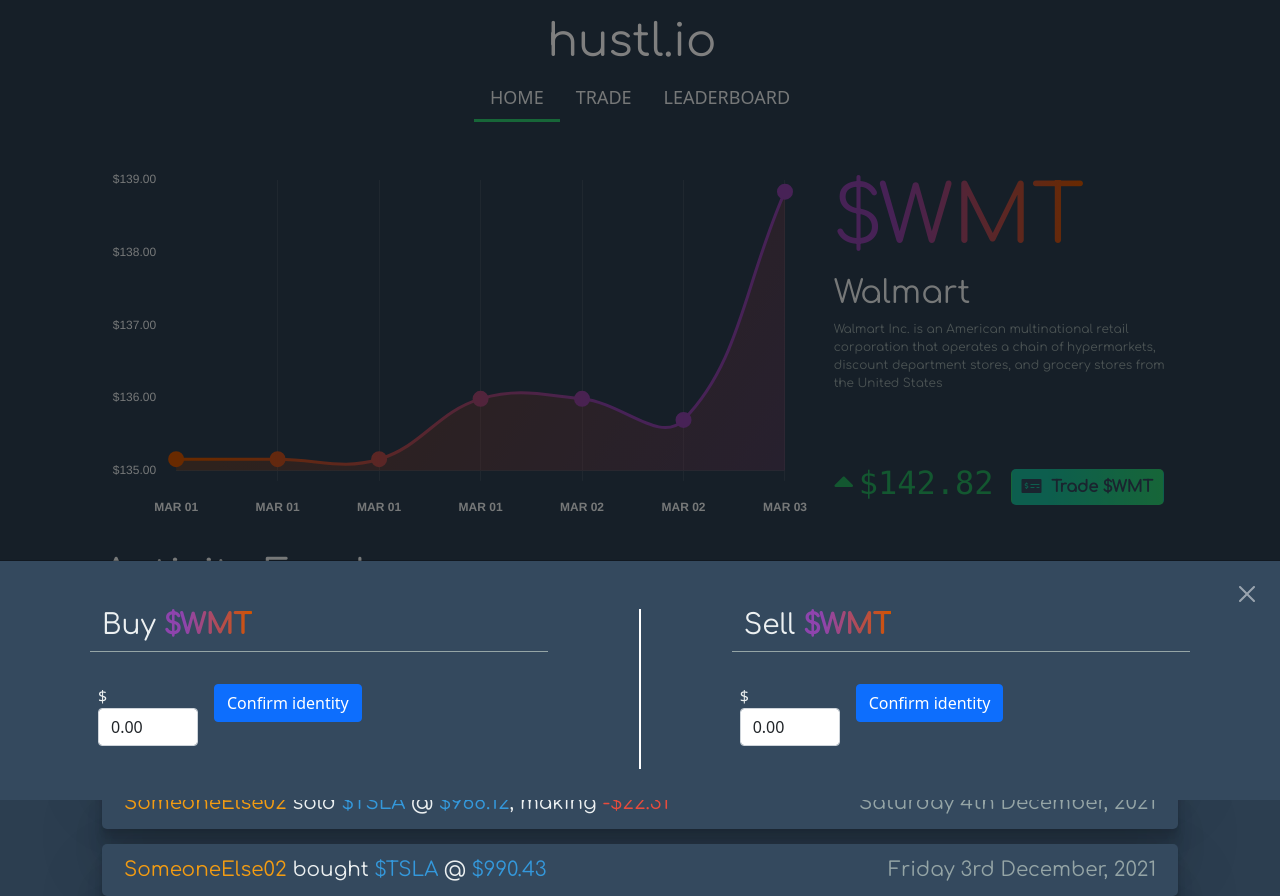
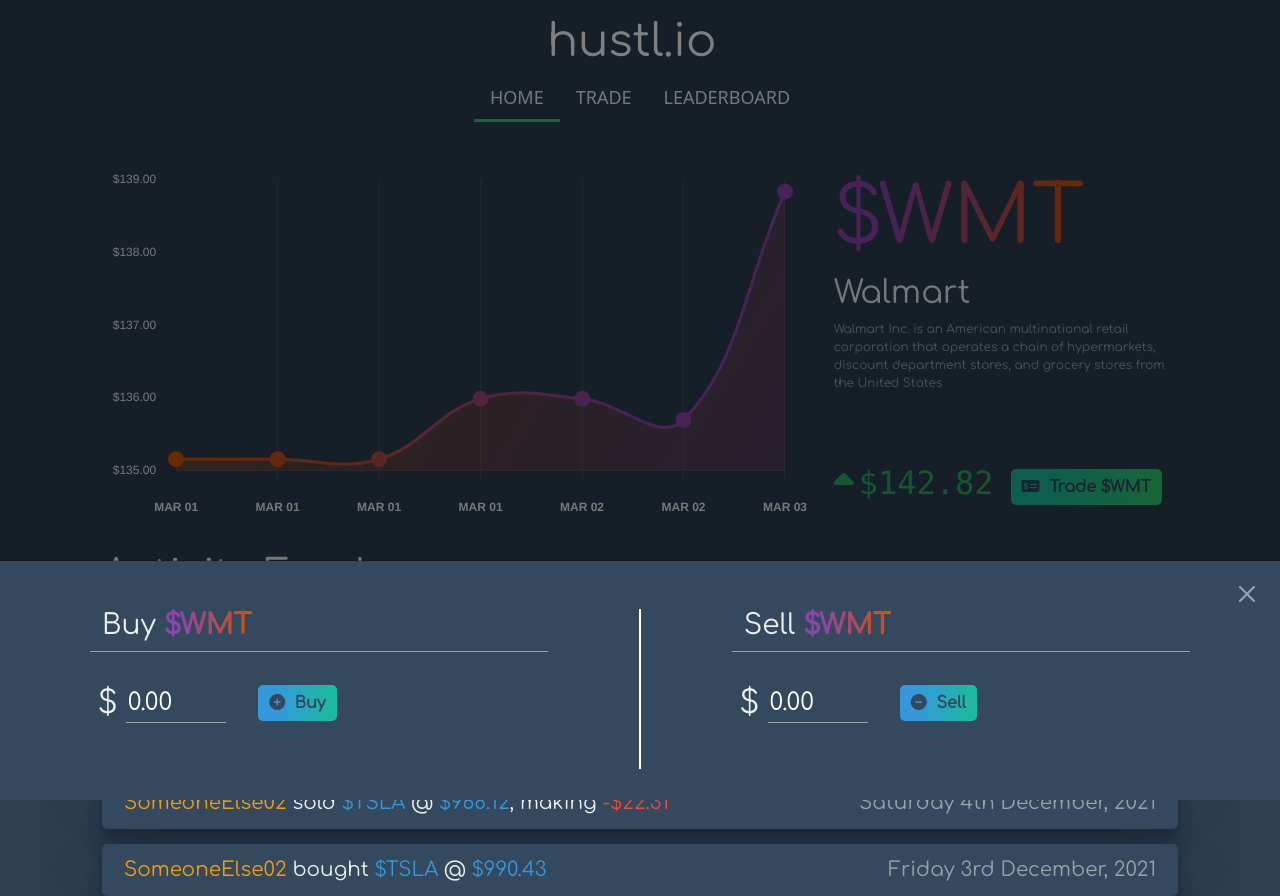
Before and after one commit to Manc-Y15/hustl.io, a Django app: a page that uses src/templates/base/base_layout.html in a window 1280 px wide, after a click that opens the changed part. Run offline with Django 4.2, Linux system fonts and the light colour scheme; data comes from the database, SQL or seed files in the repository; some libraries are stand-ins or nearby versions.

Commit message:
complete buy and sell form designs

```diff
--- a/src/assets/css/chart_page.css
+++ b/src/assets/css/chart_page.css
@@ -25,26 +25,13 @@ body {
     padding: 5px;
     padding-left: 10px;
     padding-right: 10px;
-    color: #34495e;
+    color: var(--asphalt);
     transition: 0.2s ease-in;
     min-width: 50px;
     font-family: 'Comfortaa';
     font-weight: 700;
 }
 
-.crypto-button {
-    border-radius: 5px;
-    background: linear-gradient( 90deg, rgba(250, 0, 0, 1) 50%, rgb(250 104 0) 100%);
-    border: 1px solid transparent;
-    padding: 5px;
-    padding-left: 10px;
-    padding-right: 10px;
-    transition: 0.2s ease-in;
-    min-width: 50px;
-    font-family: 'Comfortaa';
-    font-weight: 700;
-    border-left: none !important;
-}
 
 .stock-button:hover {
     background: transparent;
@@ -86,3 +73,59 @@ body {
 
     }
 }
+
+.buy-amount-input {
+    background: none !important;
+    border-top: none !important;
+    border-right: none !important;
+    border-left: none !important;
+    border-bottom: 1px solid var(--concrete);
+    border-radius: 0%;
+    font-family: 'Comfortaa';
+    font-size: 1.5rem;
+    color: white;
+    transition: .2s ease-in-out;
+
+}
+
+.buy-amount-input:focus, .buy-amount-input:active {
+    outline: none !important;
+    border-bottom: 1px solid var(--river);
+    transition: .2s ease-in-out;
+}
+
+.trade-form-btn {
+    border-radius: 5px;
+    border: 1px solid transparent;
+    margin: 1px;
+    padding: 5px;
+    padding-left: 10px;
+    padding-right: 10px;
+    color: var(--asphalt);
+    transition: 0.2s ease-in;
+    min-width: 50px;
+    font-family: 'Comfortaa';
+    font-weight: 700;
+    background: linear-gradient(90deg, var(--river) 23%, var(--turquoise) 100%);
+    background-origin: border-box;
+
+}
+
+.trade-form-btn:hover {
+    background: transparent !important;
+    transition: 0.2s ease-in;
+    border: 1px solid var(--river);
+    color: var(--river);
+}
+
+/* remove ugly arrows in number input box */
+input::-webkit-outer-spin-button,
+input::-webkit-inner-spin-button {
+  -webkit-appearance: none;
+  margin: 0;
+}
+
+/* mozilla version of above */
+input[type=number] {
+  -moz-appearance: textfield;
+}
--- a/src/templates/base/base_layout.html
+++ b/src/templates/base/base_layout.html
@@ -9,7 +9,7 @@
     <link href="https://cdn.jsdelivr.net/npm/bootstrap@5.1.3/dist/css/bootstrap.min.css" rel="stylesheet" integrity="sha384-1BmE4kWBq78iYhFldvKuhfTAU6auU8tT94WrHftjDbrCEXSU1oBoqyl2QvZ6jIW3" crossorigin="anonymous">
     <script src="https://cdn.jsdelivr.net/npm/bootstrap@5.1.3/dist/js/bootstrap.bundle.min.js" integrity="sha384-ka7Sk0Gln4gmtz2MlQnikT1wXgYsOg+OMhuP+IlRH9sENBO0LRn5q+8nbTov4+1p" crossorigin="anonymous"></script>
     <script src="https://cdnjs.cloudflare.com/ajax/libs/Chart.js/2.4.0/Chart.min.js"></script>
-    <link rel="stylesheet" href="{% static 'fonts/fontawesome-all.min.css' %}">
+    <link rel="stylesheet" href="https://cdnjs.cloudflare.com/ajax/libs/font-awesome/6.0.0/css/all.min.css">
     <link rel="stylesheet" href="https://fonts.googleapis.com/css?family=Comfortaa">
     <link rel="stylesheet" href="https://fonts.googleapis.com/css?family=Lora">
     <link rel="stylesheet" href="{% static 'css/nav.css' %}">
@@ -21,7 +21,6 @@
 <body style="background-color:#2c3e50;">
     <!-- Top Navigation Bar -->
     <nav class="navbar navbar-expand-lg justify-content-center navbar-dark">
-
         <div>
             <div class="container justify-content-center">
                 <div class="row">
--- a/src/templates/trading/stock_listing.html
+++ b/src/templates/trading/stock_listing.html
@@ -22,20 +22,25 @@
                     <div class="row">
                         <form action="/trading/{{ stock.ticket }}" method="POST" class="row g-3">
                             {% csrf_token %}
+                            <input type="hidden" name="transaction" value="buy">
+
                             <div class="col-auto">
-                                <div class="col-sm-auto">
-                                    $
-                                </div>
-                                <div class="col-sm-auto">
-                                    <input type="hidden" name="transaction" value="buy">
-                                    <label for="amount" class="visually-hidden">Amount</label>
-                                    <input type="number" style="width:100px;" class="form-control buy-amount-input"
+                                <div class="row">
+                                    <div class="col-2">
+                                        <h2>$</h2>
+                                    </div>
+                                    <div class="col-10">
+                                        <input aria-label="buy-amount-input" type="number" style="width:100px;" class="buy-amount-input"
                                         id="amountToBuy" name="amount" min="0.00" max="{{ user.portfolio.balance }}"
                                         value="0.00">
+                                    </div>
                                 </div>
                             </div>
                             <div class="col-auto">
-                                <button type="submit" class="btn btn-primary mb-3">Confirm identity</button>
+                                <button type="submit" class="trade-form-btn">
+                                    <i class="fa-solid fa-circle-plus" style="margin-right: 5px;"></i>
+                                    Buy
+                                </button>
                             </div>
                         </form>
                     </div>
@@ -54,19 +59,22 @@
                         <form action="/trading/{{ stock.ticket }}" method="POST" class="row g-3">
                             {% csrf_token %}
                             <div class="col-auto">
-                                <div class="col-sm-auto">
-                                    $
-                                </div>
-                                <div class="col-sm-auto">
-                                    <input type="hidden" name="transaction" value="buy">
-                                    <label for="amount" class="visually-hidden">Amount</label>
-                                    <input type="number" style="width:100px;" class="form-control buy-amount-input"
+                                <div class="row">
+                                    <div class="col-2">
+                                        <h2>$</h2>
+                                    </div>
+                                    <div class="col-10">
+                                        <input aria-label="buy-amount-input" type="number" style="width:100px;" class="buy-amount-input"
                                         id="amountToBuy" name="amount" min="0.00" max="{{ user.portfolio.balance }}"
                                         value="0.00">
+                                    </div>
                                 </div>
                             </div>
                             <div class="col-auto">
-                                <button type="submit" class="btn btn-primary mb-3">Confirm identity</button>
+                                <button type="submit" class="trade-form-btn">
+                                    <i class="fa-solid fa-circle-minus" style="margin-right: 5px;"></i>
+                                    Sell
+                                </button>
                             </div>
                         </form>
                     </div>
```
